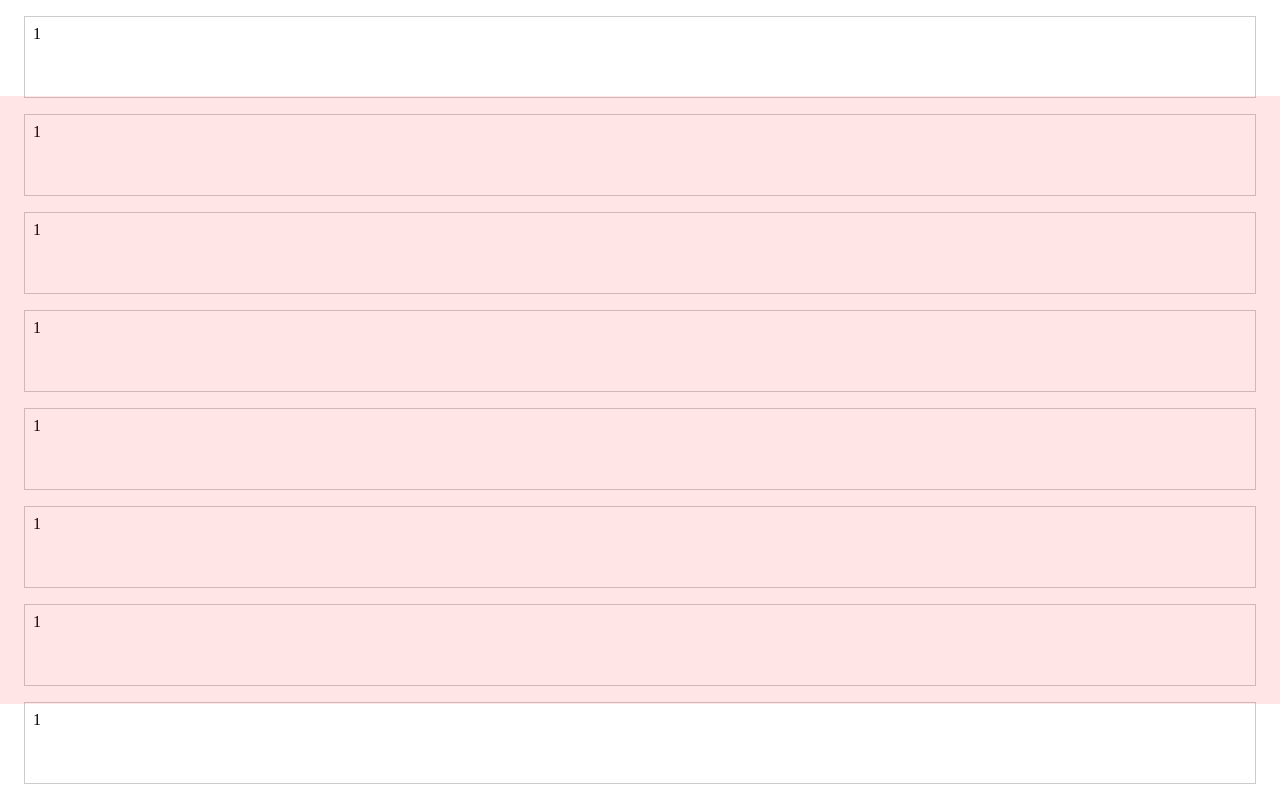
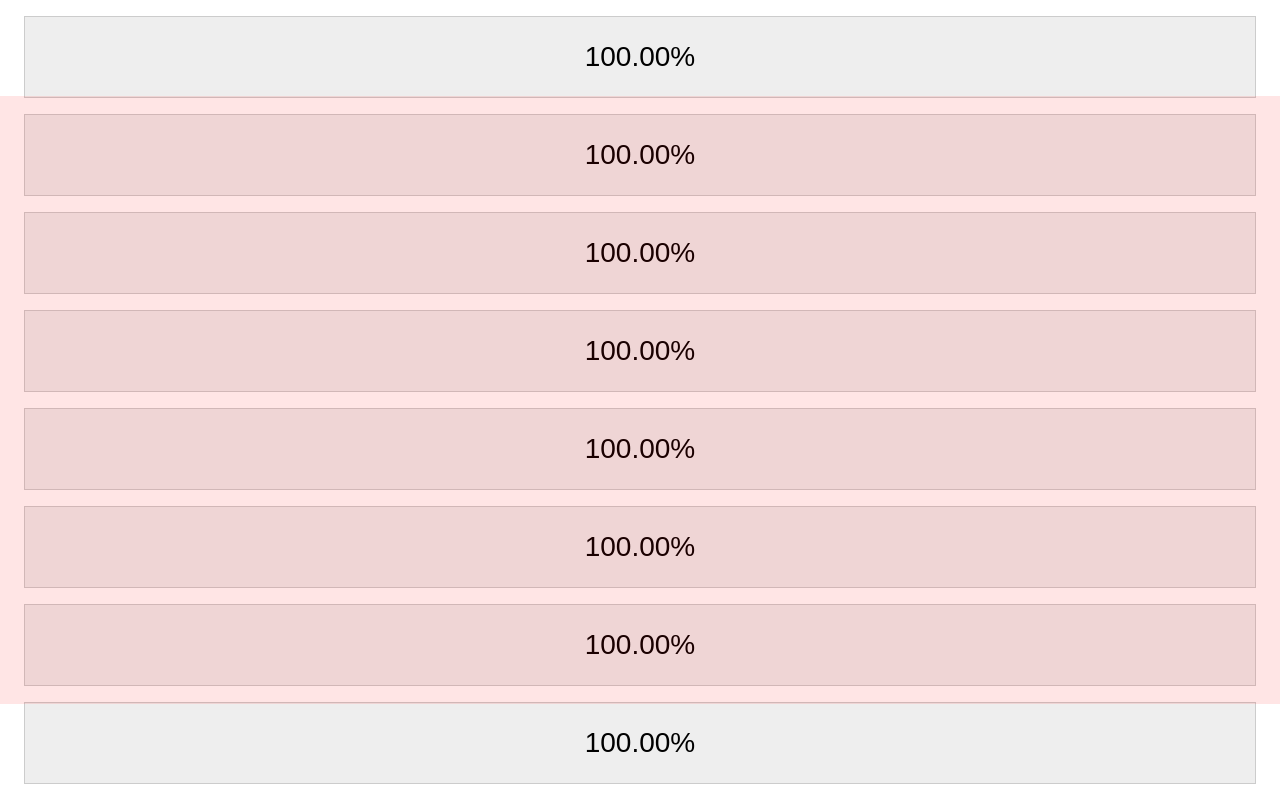
Before and after one commit to CaptainCodeman/svelte-intersection-observer-action, a SvelteKit app: page / in a window 1280 px wide. Shown: the top 799 px of the page. Built offline with nearby package versions, Linux system fonts and the light colour scheme.

Commit message:
cleanup demo

```diff
--- a/src/routes/+page.svelte
+++ b/src/routes/+page.svelte
@@ -1,20 +1,19 @@
 <script lang="ts">
 	import { intersect } from '$lib'
 
-	let container: HTMLDivElement
-	let items = [...Array(20).keys()]
+	const items = [...Array(20).keys()]
+	const threshold = [...Array(30).keys()].map(i => i / 29)
+	const rootMargin = '-96px 0px'
 
 	function callback(entry: IntersectionObserverEntry) {
-		entry.target.textContent = `${entry.intersectionRatio}`
+		entry.target.textContent = `${(entry.intersectionRatio * 100).toFixed(2)}%`
 	}
 </script>
 
-<main>
-	<div class="container" bind:this={container} />
-	{#each items as item}
-		<div class="item" use:intersect={{ callback, threshold: [0.1, 0.2, 0.3, 0.4, 0.5, 0.6, 0.7, 0.8, 0.9, 1.0], rootMargin: '-96px 0px' }} />
-	{/each}
-</main>
+<div class="container" />
+{#each items as _}
+	<div class="item" use:intersect={{ callback, threshold, rootMargin }} />
+{/each}
 
 <style>
 	.container {
@@ -25,13 +24,18 @@
 		left: 0;
 		background-color: red;
 		opacity: 0.1;
-		border: solid 5px red;
 	}
 
 	.item {
+		display: flex;
+		align-items: center;
+		justify-content: center;
 		margin: 16px;
 		padding: 8px;
 		height: 64px;
 		border: solid 1px #ccc;
+		font-family: Arial, Helvetica, sans-serif;
+		font-size: 28px;
+		background-color: #eee;
 	}
 </style>
```
